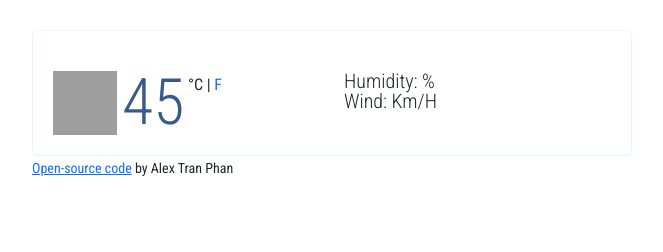
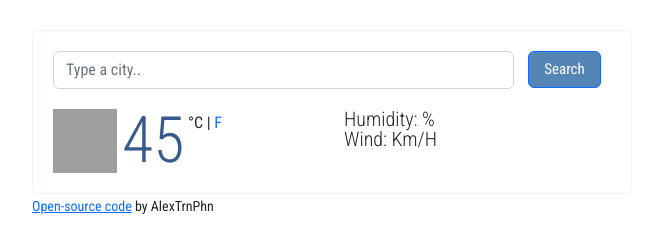
Before and after one commit to alextrnphn/vanilla-weather-app, a plain HTML site: page index.html in a window 1280 px wide. Shown: the whole page, without its empty margins (308-971 px from the left). Drawn offline with nearby package versions, Linux system fonts and the light colour scheme; no server answers; grey boxes are pictures that could not be loaded.

Commit message:
add searchform, style btn

```diff
--- a/index.html
+++ b/index.html
@@ -26,6 +26,26 @@
     <div class="container">
       <div class="weather-app-wrapper">
         <div class="weather-app">
+          <form id="search-form" class="mb-3">
+            <div class="row">
+              <div class="col-10">
+                <input
+                  type="search"
+                  placeholder="Type a city.."
+                  class="form-control"
+                  id="city-input"
+                  autocomplete="off"
+                />
+              </div>
+              <div class="col-2">
+                <input
+                  type="submit"
+                  value="Search"
+                  class="btn btn-primary w-100 bt-style"
+                />
+              </div>
+            </div>
+          </form>
           <div class="overview">
             <h1 id="city"></h1>
             <ul>
@@ -63,7 +83,7 @@
             target="_blank"
             >Open-source code</a
           >
-          by Alex Tran Phan
+          by AlexTrnPhn
         </small>
       </div>
     </div>
--- a/src/index.js
+++ b/src/index.js
@@ -38,9 +38,17 @@
     `http://openweathermap.org/img/wn/${response.data.weather[0].icon}@2x.png`
   );
 }
+function search(city) {
+  let apiKey = "6f578b96aa9505bcce148ac22cb85794";
+  let apiUrl = `https://api.openweathermap.org/data/2.5/weather?q=${city}&appid=${apiKey}&units=metric`;
+  axios.get(apiUrl).then(displayTemperature);
+}
 
-let apiKey = "6f578b96aa9505bcce148ac22cb85794";
-let city = "San Jose";
-let apiUrl = `https://api.openweathermap.org/data/2.5/weather?q=${city}&appid=${apiKey}&units=metric`;
-
-axios.get(apiUrl).then(displayTemperature);
+function handleSubmit(event) {
+  event.preventDefault();
+  let cityInputElement = document.querySelector("#city-input");
+  search(cityInputElement.value);
+}
+search("paris");
+let form = document.querySelector("#search-form");
+form.addEventListener("submit", handleSubmit);
--- a/src/style.css
+++ b/src/style.css
@@ -52,6 +52,14 @@
   font-size: 16px;
   top: -34px;
 }
+.btn-primary {
+  background: #5585b5;
+  margin-left: -10px;
+  font-size: 15px;
+}
+.btn-primary:hover {
+  background: #38598b;
+}
 
 #fahrenheit {
   text-decoration: none;
```
